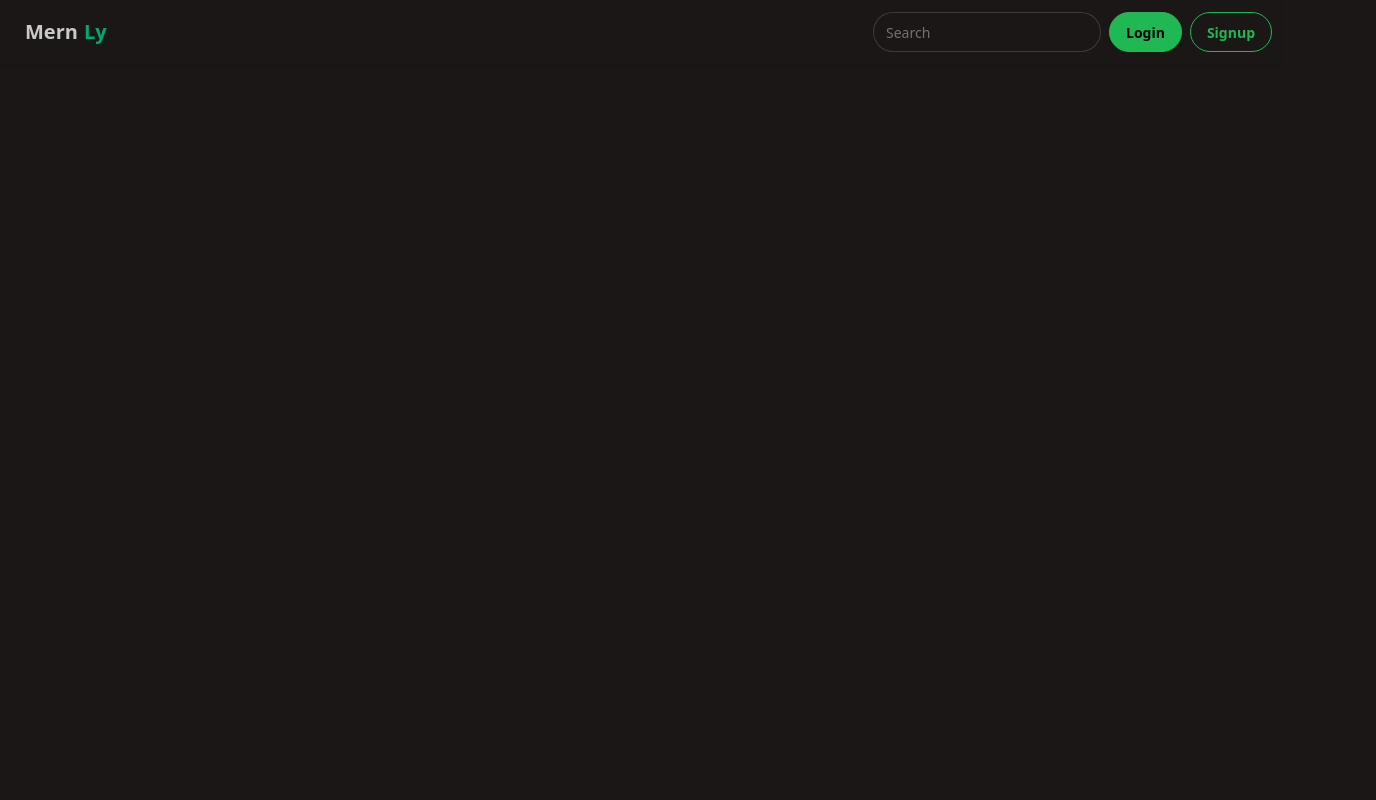
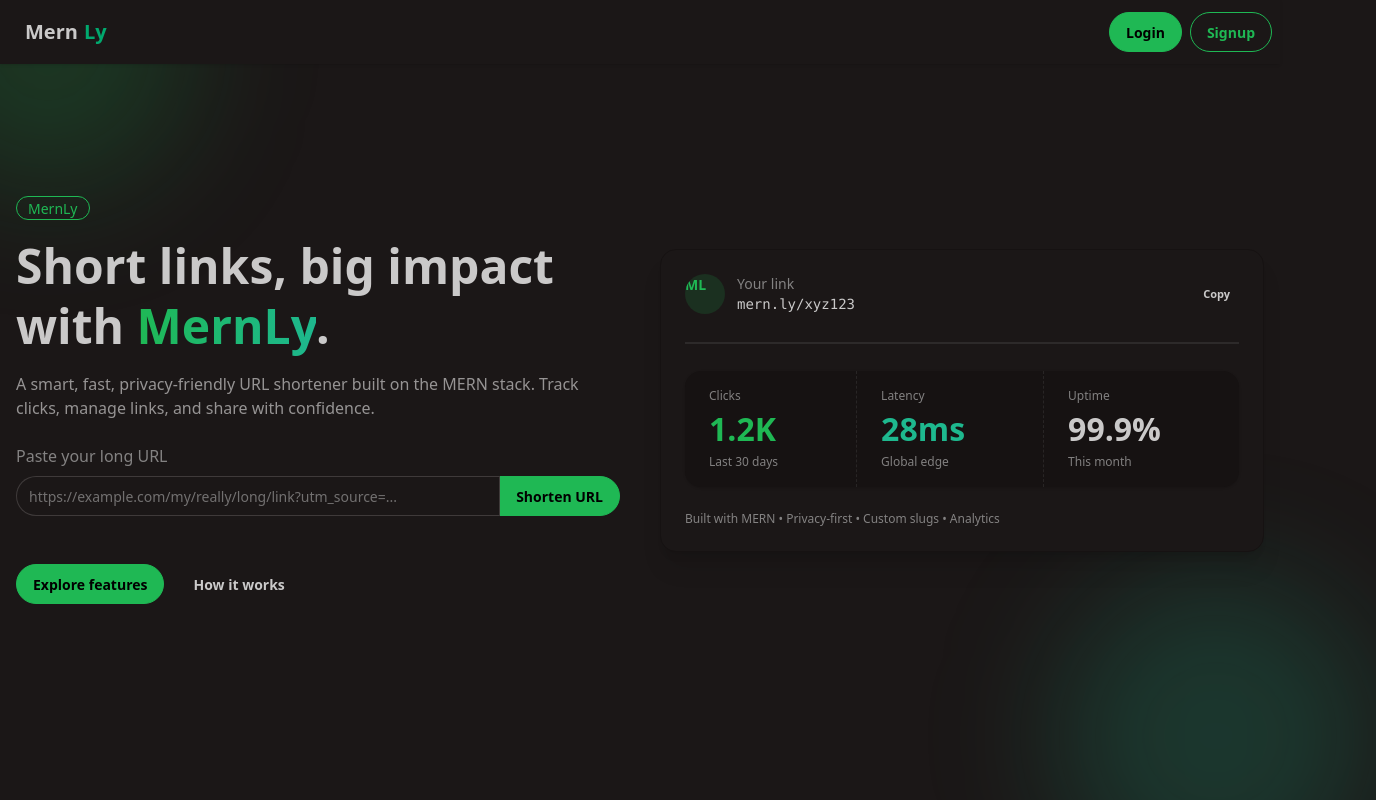
Before and after one commit to ankitjhagithub21/mern.ly, a React (Vite) app in the folder client/: page / in a window 1280 px wide. Shown: the top 800 px of the page, 1376 px wide, since content can reach past the window. Built offline with nearby package versions, Linux system fonts and the light colour scheme; no server answers.

Commit message:
design hero section

```diff
--- /dev/null
+++ b/client/src/components/HeroSection.jsx
@@ -0,0 +1,182 @@
+import React, { useState } from "react";
+
+const HeroSection = ({
+  onShorten,
+  isLoading = false,
+  defaultUrl = "",
+  error = "",
+
+  className = "",
+}) => {
+  const [url, setUrl] = useState(defaultUrl);
+  const [localError, setLocalError] = useState("");
+
+  const normalizeUrl = (value) => {
+    let v = value.trim();
+    if (!v) return "";
+    // Auto-prepend https:// if protocol is missing
+    if (!/^(https?:\/\/|ftp:\/\/|mailto:)/i.test(v)) {
+      v = `https://${v}`;
+    }
+    return v;
+  };
+
+  const handleSubmit = (e) => {
+    e.preventDefault();
+    setLocalError("");
+
+    const candidate = normalizeUrl(url);
+    if (!candidate) {
+      setLocalError("Please paste a URL.");
+      return;
+    }
+
+    try {
+      // Validate URL
+      new URL(candidate);
+    } catch {
+      setLocalError("Please enter a valid URL (e.g., https://example.com).");
+      return;
+    }
+
+    onShorten?.(candidate);
+  };
+
+  return (
+    <section
+      className={`hero min-h-screen py-24 overflow-hidden ${className}`}
+    >
+      {/* Decorative gradient blobs */}
+      <div
+        aria-hidden
+        className="pointer-events-none absolute -top-24 -left-24 h-72 w-72 rounded-full bg-primary/20 blur-3xl"
+      />
+      <div
+        aria-hidden
+        className="pointer-events-none absolute -bottom-24 -right-24 h-80 w-80 rounded-full bg-secondary/20 blur-3xl"
+      />
+
+      <div className="hero-content max-w-7xl w-full flex-col lg:flex-row gap-10 px-4">
+        {/* Left: Copy + Form */}
+        <div className="w-full">
+          <div className="badge badge-primary badge-outline mb-4">MernLy</div>
+
+          <h1 className="text-4xl sm:text-5xl font-extrabold leading-tight">
+            Short links, big impact with{" "}
+            <span className="bg-gradient-to-r from-primary to-secondary bg-clip-text text-transparent">
+              MernLy
+            </span>
+            .
+          </h1>
+
+          <p className="mt-4 text-base-content/70 max-w-2xl">
+            A smart, fast, privacy-friendly URL shortener built on the MERN
+            stack. Track clicks, manage links, and share with confidence.
+          </p>
+
+          <form onSubmit={handleSubmit} className="mt-6">
+            <div className="form-control w-full">
+              <label className="label" htmlFor="mernly-url-input">
+                <span className="label-text mb-2">Paste your long URL</span>
+
+              </label>
+
+              <div className="join w-full flex">
+                <input
+                  id="mernly-url-input"
+                  type="url"
+                  className="input input-bordered join-item flex-1 min-w-0"
+                  placeholder="https://example.com/my/really/long/link?utm_source=..."
+                  value={url}
+                  onChange={(e) => setUrl(e.target.value)}
+                  aria-label="Long URL"
+                  autoComplete="url"
+                />
+                <button
+                  type="submit"
+                  className="btn btn-primary join-item shrink-0 whitespace-nowrap"
+                  disabled={isLoading}
+                >
+                  {isLoading && (
+                    <span className="loading loading-spinner loading-sm mr-2" />
+                  )}
+                  {isLoading ? "Shortening..." : "Shorten URL"}
+                </button>
+              </div>
+              <div className="label text-sm mt-2">
+                {(error || localError) && (
+                  <span
+                    className="label-text-alt text-error"
+                    role="alert"
+                    aria-live="polite"
+                  >
+                    {error || localError}
+                  </span>
+                )}
+              </div>
+            </div>
+          </form>
+
+
+          {/* Secondary CTAs */}
+          <div className="mt-6 flex flex-wrap gap-3">
+            <a className="btn btn-primary" href="#features">
+              Explore features
+            </a>
+            <a className="btn btn-ghost" href="#how-it-works">
+              How it works
+            </a>
+          </div>
+        </div>
+
+        {/* Right: Preview Card */}
+        <div className="w-full">
+          <div className="card bg-base-100 shadow-xl border border-base-200">
+            <div className="card-body">
+              <div className="flex items-center gap-3">
+                <div className="avatar placeholder">
+                  <div className="bg-primary/15 text-primary rounded-full w-10">
+                    <span className="text-sm font-bold">ML</span>
+                  </div>
+                </div>
+                <div className="flex-1 min-w-0">
+                  <div className="text-sm text-base-content/60">Your link</div>
+                  <div className="font-mono truncate">mern.ly/xyz123</div>
+                </div>
+                <button className="btn btn-ghost btn-xs">Copy</button>
+              </div>
+
+              <div className="divider my-3" />
+
+              <div className="stats bg-base-200 shadow">
+                <div className="stat">
+                  <div className="stat-title">Clicks</div>
+                  <div className="stat-value text-primary">1.2K</div>
+                  <div className="stat-desc">Last 30 days</div>
+                </div>
+
+                <div className="stat">
+                  <div className="stat-title">Latency</div>
+                  <div className="stat-value text-secondary">28ms</div>
+                  <div className="stat-desc">Global edge</div>
+                </div>
+
+                <div className="stat">
+                  <div className="stat-title">Uptime</div>
+                  <div className="stat-value">99.9%</div>
+                  <div className="stat-desc">This month</div>
+                </div>
+              </div>
+
+              <div className="mt-4 text-xs text-base-content/60">
+                Built with MERN • Privacy-first • Custom slugs • Analytics
+              </div>
+            </div>
+          </div>
+        </div>
+      </div>
+    </section>
+  );
+}
+
+export default HeroSection
--- a/client/src/components/Navbar.jsx
+++ b/client/src/components/Navbar.jsx
@@ -5,13 +5,13 @@ import { Link } from "react-router-dom"
 const Navbar = () => {
     const { user } = useSelector(state => state.auth)
     return (
-       <header className="fixed w-full top-0">
+       <header className="fixed w-full top-0 z-50">
          <div className="navbar bg-base-100 shadow-sm ">
             <div className="flex-1">
                 <Link to={"/"} className="btn btn-ghost text-xl">Mern<span className="text-success">Ly</span></Link>
             </div>
             <div className="flex gap-2">
-                <input type="text" placeholder="Search" className="input input-bordered w-24 md:w-auto" />
+                {/* <input type="text" placeholder="Search" className="input input-bordered w-24 md:w-auto" /> */}
                 {
                     user && user?.email ? <div className="dropdown dropdown-end">
                         <div tabIndex={0} role="button" className="btn btn-ghost btn-circle avatar">
--- a/client/src/pages/HomePage.jsx
+++ b/client/src/pages/HomePage.jsx
@@ -1,8 +1,28 @@
-import React from 'react'
+
+import { useState } from 'react';
+import HeroSection from '../components/HeroSection'
 
 const HomePage = () => {
+  const [isLoading, setIsLoading] = useState(false);
+
+
+  const handleShorten = async (url) => {
+    setIsLoading(true);
+    try {
+      // Call your backend API here
+      // const res = await fetch("/api/shorten", { method: "POST", body: JSON.stringify({ url }) });
+      // const data = await res.json();
+      // console.log("Short URL:", data.shortUrl);
+      console.log("Shortening:", url);
+    } finally {
+      setIsLoading(false);
+    }
+  };
+
   return (
-    <div>HomePage</div>
+    <div className='container mx-auto relative'>
+      <HeroSection  onShorten={handleShorten} isLoading={isLoading}/>
+    </div>
   )
 }
 
```
